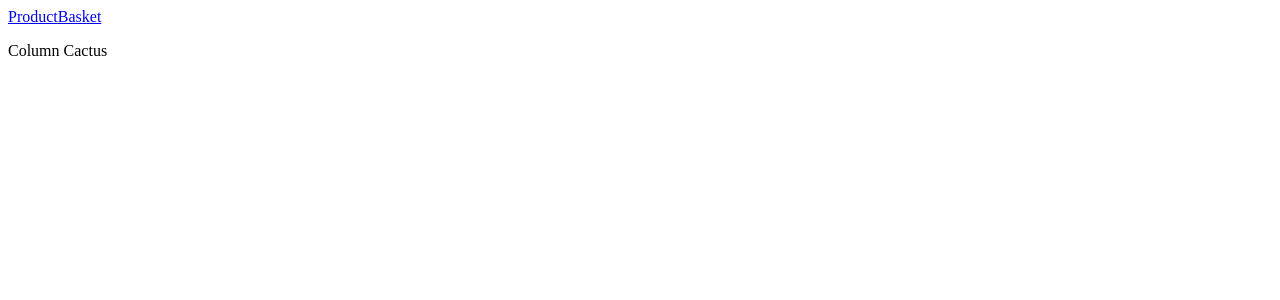
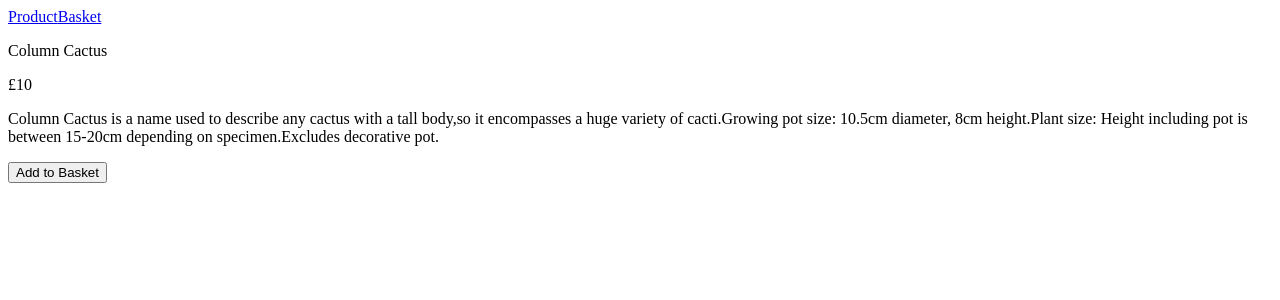
Before and after one commit to achugs/Shopping, a React (Create React App) app: page / in a window 1280 px wide. Shown: the top 300 px of the page. Built offline with nearby package versions, Linux system fonts and the light colour scheme.

Commit message:
added price, description and a currently non functional button

```diff
--- a/src/components/Product.js
+++ b/src/components/Product.js
@@ -5,6 +5,9 @@ const Product = () => {
   return (
     <div>
       <p>{database[0].product}</p>
+      <p>£{database[0].price}</p>
+      <p>{database[0].description}</p>
+      <button>Add to Basket</button>
     </div>
   );
 };
```
